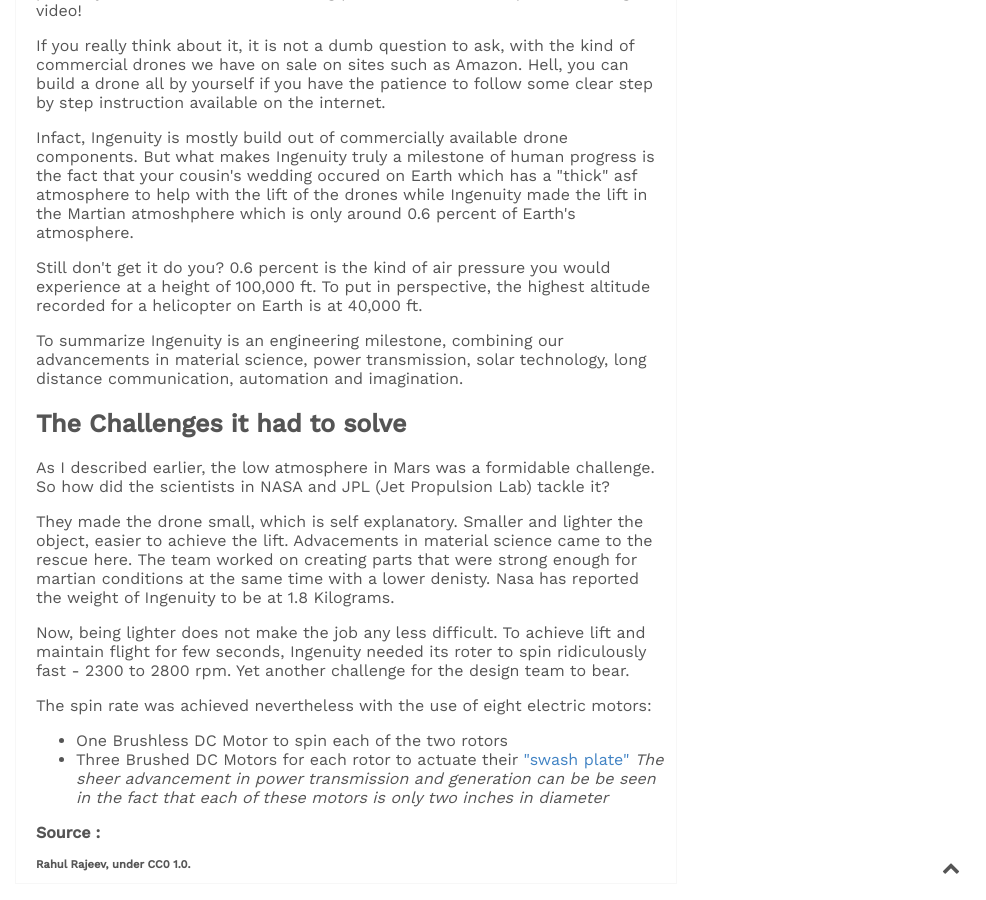
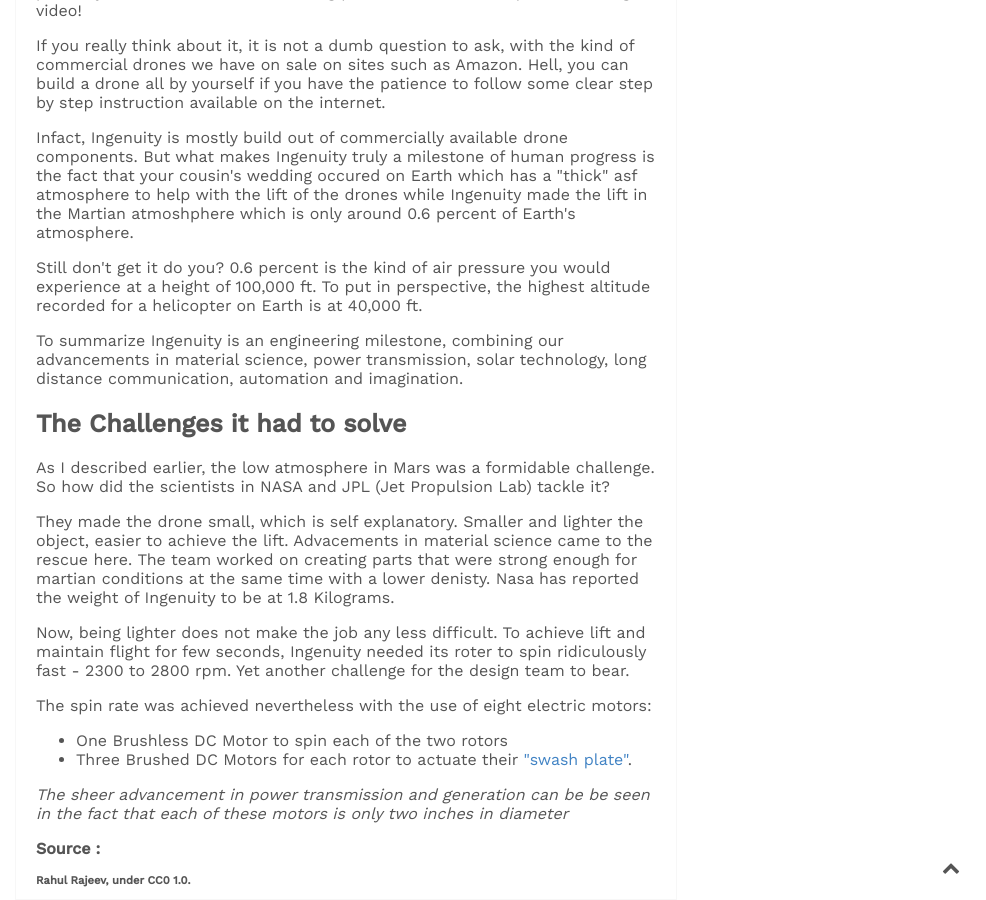
Before and after one commit to drawablex86/notes.archived, a Jekyll site: the page built from _notes/Public/What does Ingenuity means to you and me.md, in a window 1280 px wide and 900 px high, scrolled down 1053 px. Shown: the whole window, without its empty margins (294-1280 px from the left). Built offline with Jekyll 4.4.1, drawn with Linux system fonts in a browser that asks for light colours.

```diff
--- a/_notes/Public/What does Ingenuity means to you and me.md
+++ b/_notes/Public/What does Ingenuity means to you and me.md
@@ -35,7 +35,8 @@ Now, being lighter does not make the job any less difficult. To achieve lift and
 
 The spin rate was achieved nevertheless with the use of eight electric motors:
 - One Brushless DC Motor to spin each of the two rotors
-- Three Brushed DC Motors for each rotor to actuate their ["swash plate"](https://en.wikipedia.org/wiki/Swashplate_(aeronautics))
+- Three Brushed DC Motors for each rotor to actuate their ["swash plate"](https://en.wikipedia.org/wiki/Swashplate_(aeronautics)).
+
 *The sheer advancement in power transmission and generation can be be seen in the fact that each of these motors is only two inches in diameter*
 
 
```
